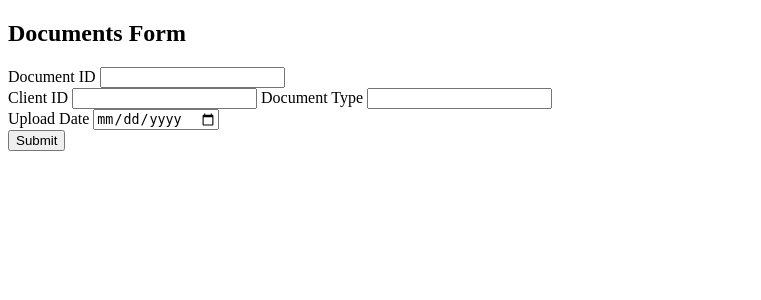
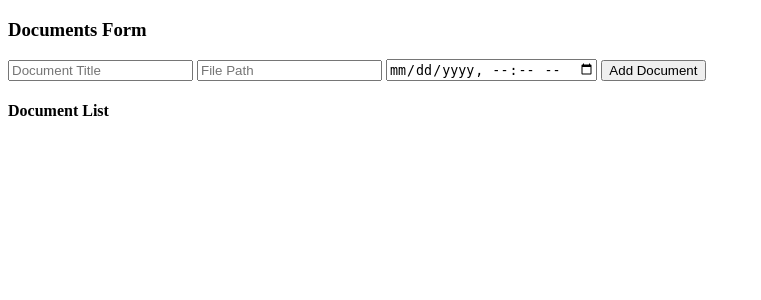
Before and after one commit to ivinaconsultancyinc/ica_app, a FastAPI app: template insurance_app/templates/documents.html in a window 1280 px wide. Shown: the top 300 px of the page, without its empty margins (0-761 px from the left). Run offline with FastAPI, Linux system fonts and the light colour scheme; the template is opened without the code that fills it, so the values that code supplies are empty; parts of the project's set-up code (start-up, migrations or seed data) failed here and were passed over.

Commit message:
Update documents.html

```diff
--- a/insurance_app/templates/documents.html
+++ b/insurance_app/templates/documents.html
@@ -1,30 +1,102 @@
 <!DOCTYPE html>
 <html>
 <head>
-    <meta charset="UTF-8">
     <title>Documents Form</title>
-    <link rel="shortcut icon" href="{{ url_for('static', filename='favicon.ico') }}">
-    <link href="https://cdn.jsdelivr.net/npm/bootstrap@5.3.0/dist/css/bootstrap.min.cssdy>
-<div class="container mt-5">
-    <h2>Documents Form</h2>
-    <form>
-        <div class="mb-3">
-            <label for="document_id" class="form-label">Document ID</label>
-            <input type="text" class="form-control" id="document_id" name="document_id">
-        </div>
-        <div class="mb-3">
-            <label for="client_id" class="form-label">Client ID</label>
-            <input type="text" class="form>
-        <div class="mb-3">
-            <label for="document_type" class="form-label">Document Type</label>
-            <input type="text" class="form-control" id="document_type" name="document_type">
-        </div>
-        <div class="mb-3">
-            <label for="upload_date" class="form-label">Upload Date</label>
-            <input type="date" class="form-control" id="upload_date" name="upload_date">
-        </div>
-        <button type="submit" class="btn btn-primary">Submit</button>
+</head>
+<body>
+    <h3>Documents Form</h3>
+
+    <!-- Add Document Form -->
+    <form id="add-document-form">
+        <input type="text" name="title" placeholder="Document Title" required>
+        <input type="text" name="file_path" placeholder="File Path">
+        <input type="datetime-local" name="uploaded_date" placeholder="Upload Date">
+        <button type="submit">Add Document</button>
     </form>
-</div>
+
+    <h4>Document List</h4>
+    <ul id="document-list"></ul>
+
+    <!-- ========================= -->
+    <!-- Add your POST, PUT, DELETE fetch code -->
+    <!-- ========================= -->
+    <script>
+    function loadDocuments() {
+        fetch('/api/documents/')
+            .then(response => response.json())
+            .then(data => {
+                const list = document.getElementById('document-list');
+                list.innerHTML = '';
+                data.forEach(document => {
+                    const li = document.createElement('li');
+                    li.innerHTML = `
+                        <strong>${document.title}</strong> - ${document.file_path || ''} (${document.uploaded_date || 'N/A'})
+                        <button onclick="editDocument(${document.id}, '${document.title}', '${document.file_path || ''}', '${document.uploaded_date || ''}')">Edit</button>
+                        <button onclick="deleteDocument(${document.id})">Delete</button>
+                    `;
+                    list.appendChild(li);
+                });
+            });
+    }
+
+    // POST: Add a new document
+    document.getElementById('add-document-form').onsubmit = function(e) {
+        e.preventDefault();
+        const form = e.target;
+        fetch('/api/documents/', {
+            method: 'POST',
+            headers: {'Content-Type': 'application/json'},
+            body: JSON.stringify({
+                title: form.title.value,
+                file_path: form.file_path.value,
+                uploaded_date: form.uploaded_date.value
+            })
+        })
+        .then(response => response.json())
+        .then(data => {
+            alert('Document added: ' + data.title);
+            form.reset();
+            loadDocuments();
+        });
+    };
+
+    // PUT: Edit an existing document
+    function editDocument(id, currentTitle, currentFilePath, currentUploadedDate) {
+        const title = prompt("Edit title:", currentTitle);
+        if (title === null) return;
+        const file_path = prompt("Edit file path:", currentFilePath);
+        const uploaded_date = prompt("Edit uploaded date (YYYY-MM-DDTHH:MM):", currentUploadedDate);
+        fetch(`/api/documents/${id}`, {
+            method: 'PUT',
+            headers: {'Content-Type': 'application/json'},
+            body: JSON.stringify({title, file_path, uploaded_date})
+        })
+        .then(response => response.json())
+        .then(data => {
+            alert('Document updated: ' + data.title);
+            loadDocuments();
+        });
+    }
+
+    // DELETE: Remove a document
+    function deleteDocument(id) {
+        if (!confirm("Are you sure you want to delete this document?")) return;
+        fetch(`/api/documents/${id}`, {
+            method: 'DELETE'
+        })
+        .then(response => response.json())
+        .then(data => {
+            alert(data.detail);
+            loadDocuments();
+        });
+    }
+
+    // Initial load
+    loadDocuments();
+    </script>
+    <!-- ========================= -->
+    <!-- End of POST, PUT, DELETE fetch code -->
+    <!-- ========================= -->
+
 </body>
 </html>
```
